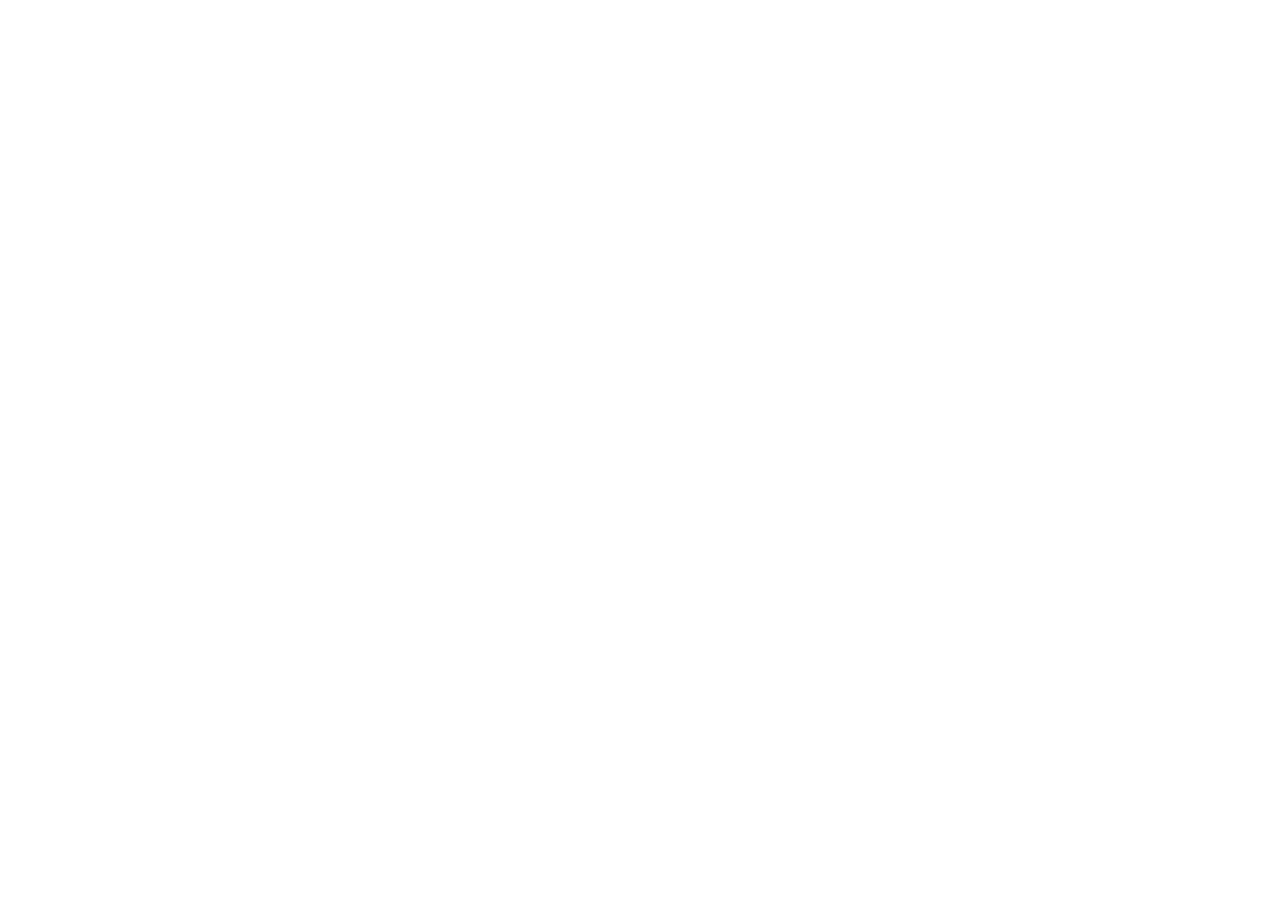
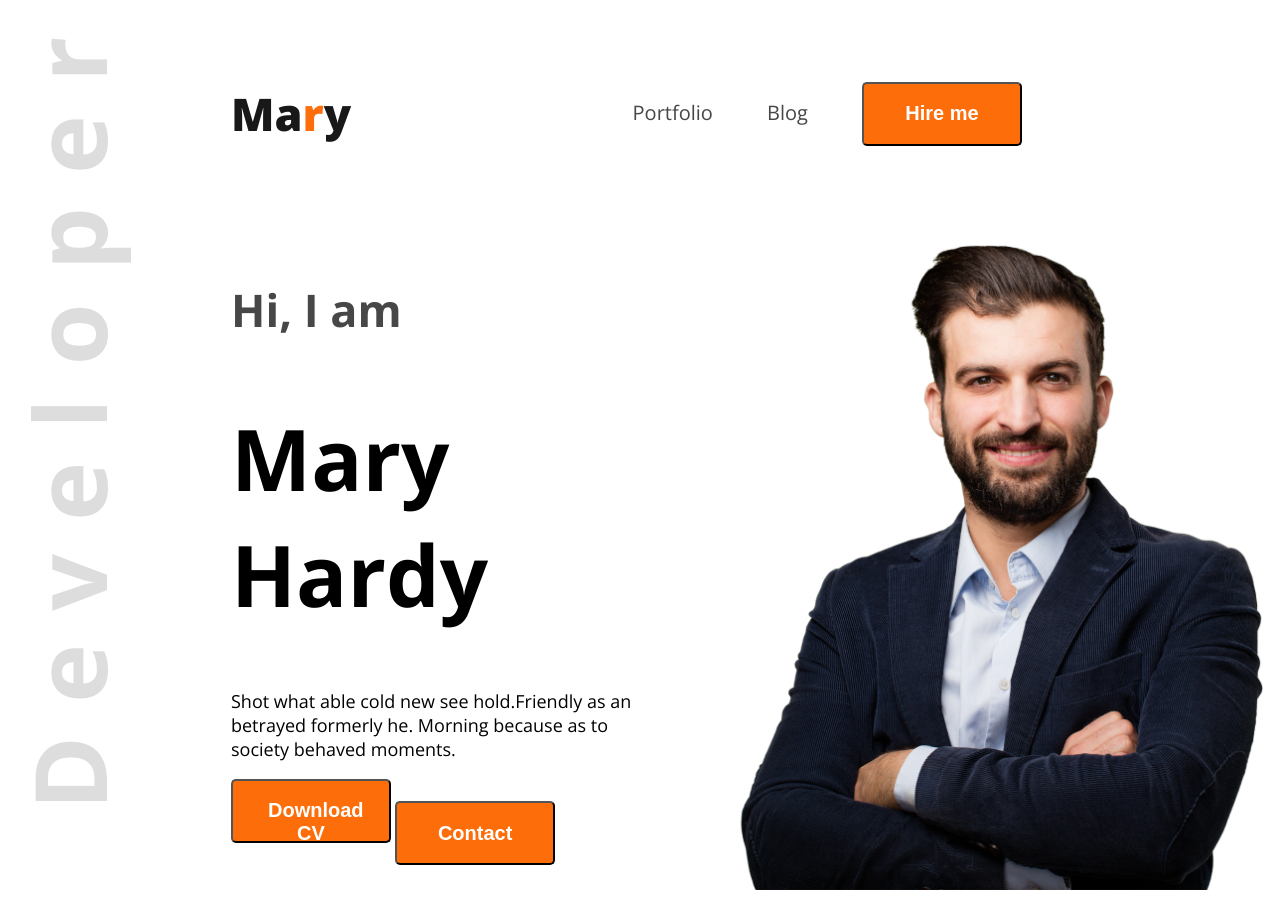
Before and after one commit to maishatabassum932/My-portfolio, a plain HTML site: page index.html in a window 1280 px wide. Before the commit the page ends 800 px from the top, so only its background shows below. Drawn offline with nearby package versions, Linux system fonts and the light colour scheme.

Commit message:
upto navigation

```diff
--- a/index.html
+++ b/index.html
@@ -4,10 +4,32 @@
     <meta charset="UTF-8">
     <meta name="viewport" content="width=device-width, initial-scale=1.0">
     <title>My Portfolio</title>
+    <link rel="preconnect" href="https://fonts.googleapis.com">
+<link rel="preconnect" href="https://fonts.gstatic.com" crossorigin>
+<link href="https://fonts.googleapis.com/css2?family=Open+Sans:ital,wght@0,300..800;1,300..800&display=swap" rel="stylesheet">
+    <link rel="stylesheet" href="style/design.css">
 </head>
-<body>
-    <header>
-
+<body class ="open-sans-normal">
+    <header class="head-pic">
+        <nav>
+            <h3 class="nav-title">Ma<span class="title-mid">r</span>y</h3>
+            <ul>
+                <li><a class="same-color"href="">Portfolio</a>
+                    <a class="same-color" href="">Blog</a>
+                    <a href=""><button class="btn">Hire me</button></a>
+                </li>
+            </ul>
+        </nav>
+        <div class="banner">
+            <div class="ban-section">
+                <h4 class="banner-greet same-color">Hi, I am</h4>
+                <h1 class="banner-tittle">Mary Hardy</h1>
+                <p class="banner-description">Shot what able cold new see hold.Friendly as an betrayed formerly he. Morning because as to society behaved moments.</p>
+                <button class="btn">Download CV</button>
+                <button class="btn">Contact</button>
+            </div>
+            <img class="banner-pp"src="images/hardy.png"  alt="Hardy's picture">
+        </div>
     </header>
     <main>
 
@@ -15,6 +37,5 @@
     <footer>
 
     </footer>
-
 </body>
 </html>
--- /dev/null
+++ b/style/design.css
@@ -0,0 +1,75 @@
+.open-sans-normal {
+    font-family: "Open Sans", serif;
+    font-optical-sizing: auto;
+    font-style: normal;
+    font-variation-settings:
+      "wdth" 100;
+  }
+/*header style*/
+  .head-pic{
+     background-image: url('../images/developer.png');
+     background-repeat: no-repeat;
+     margin-top: 38px;
+     margin-left: 23px;
+}
+/*Navigation style*/
+nav{
+    display:flex;
+    align-items: center;
+    justify-content: space-between;
+    margin:30px 200px;
+}
+.nav-title {
+    color:#181818;
+    font-weight:800;
+    font-size:45px;
+}
+.title-mid{
+    color:#FD6E0A ;
+}
+nav ul li {
+    list-style:none;
+}
+nav li a{
+    text-decoration: none;
+    font-size: 20px;
+    margin-right:50px;
+
+}
+.same-color{
+    color:#474747;
+}
+.btn{
+    background-color: #FD6E0A;
+    height: 64px;
+    width: 160px;
+    border-radius:5px;
+    color:white;
+    font-weight:bold;
+    padding:18px 35px;
+    font-size: 20px;
+}
+/*banner-style*/
+.banner{
+    display:flex;
+    justify-content: space-between;
+}
+.ban-section{
+    max-width: 580px;
+    margin:0 30px 0 200px;
+}
+.banner-greet{
+    font-size: 45px;
+    font-weight:600px;
+}
+.banner-tittle{
+    font-size:85px;
+    font: weight bold;
+}
+.banner-description{
+    font-size: 18px;
+    font-weight: 400px;
+}
+.banner-pp{
+    width:580px;
+}
```
